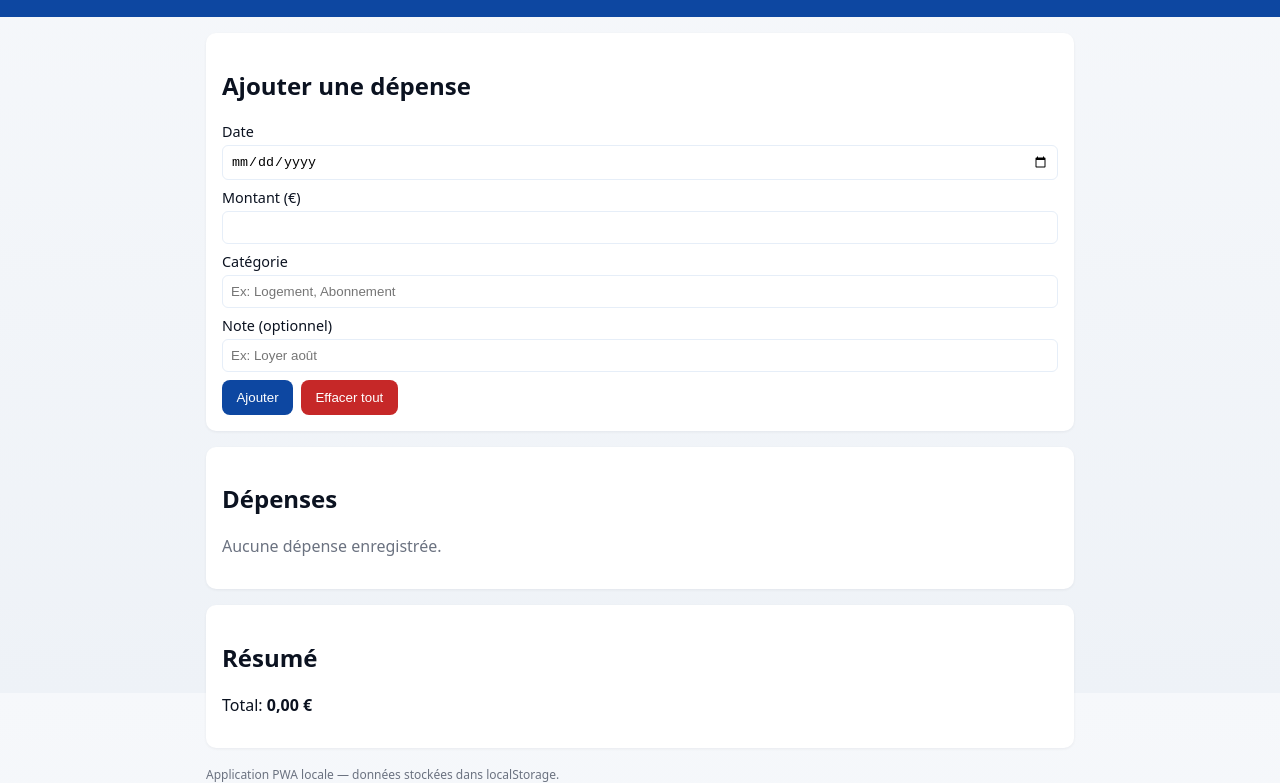
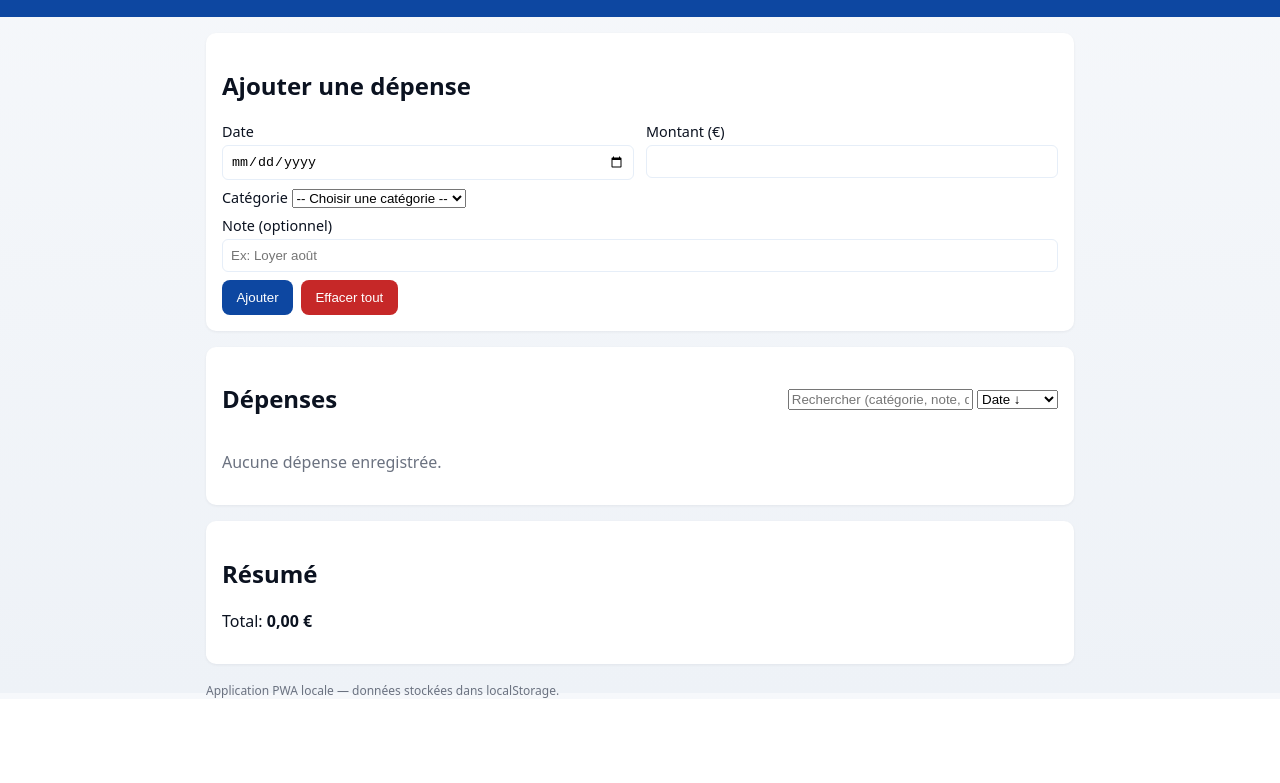
Before and after one commit to aptartisan-max/depenses-fixes, a plain HTML site: page index.html in a window 1280 px wide. Shown: the part 107-890 px from the top of the page. After the commit the page ends 806 px from the top, so only its background shows below. Drawn offline with Linux system fonts and the light colour scheme.

Commit message:
Enhance UI: add categories dropdown, search and sort controls

```diff
--- a/index.html
+++ b/index.html
@@ -18,6 +18,7 @@
     <section class="card">
       <h2>Ajouter une dépense</h2>
       <form id="expense-form">
+        <div class="form-grid">
           <label>
             Date
             <input type="date" id="date" required>
@@ -26,14 +27,26 @@
             Montant (€)
             <input type="number" id="amount" step="0.01" min="0" required>
           </label>
+        </div>
+
         <label>
           Catégorie
-          <input type="text" id="category" placeholder="Ex: Logement, Abonnement" required>
+          <select id="category" required>
+            <option value="">-- Choisir une catégorie --</option>
+            <option>Logement</option>
+            <option>Abonnements</option>
+            <option>Alimentation</option>
+            <option>Transport</option>
+            <option>Services</option>
+            <option>Autres</option>
+          </select>
         </label>
+
         <label>
           Note (optionnel)
           <input type="text" id="note" placeholder="Ex: Loyer août">
         </label>
+
         <div class="actions">
           <button type="submit">Ajouter</button>
           <button type="button" id="clear-all">Effacer tout</button>
@@ -42,7 +55,19 @@
     </section>
 
     <section class="card">
+      <div class="toolbar">
         <h2>Dépenses</h2>
+        <div>
+          <input id="search" placeholder="Rechercher (catégorie, note, date)...">
+          <select id="sort">
+            <option value="date_desc">Date ↓</option>
+            <option value="date_asc">Date ↑</option>
+            <option value="amount_desc">Montant ↓</option>
+            <option value="amount_asc">Montant ↑</option>
+          </select>
+        </div>
+      </div>
+
       <ul id="expenses-list" class="expenses-list"></ul>
       <p id="empty" class="muted">Aucune dépense enregistrée.</p>
     </section>
```
Lines whose indentation alone changed are shown as unchanged.
